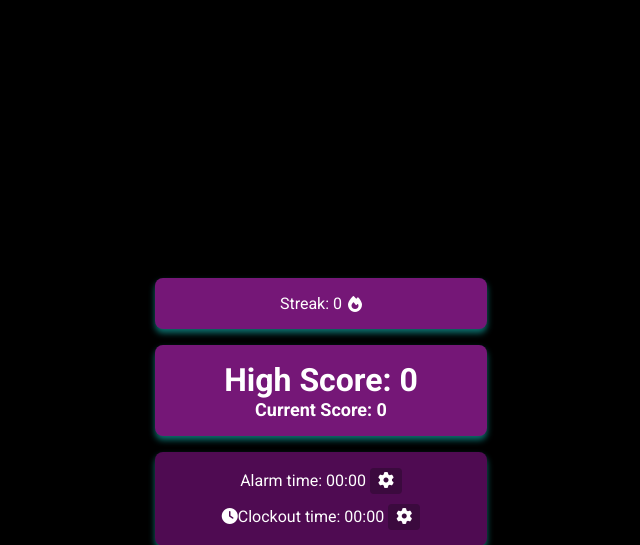
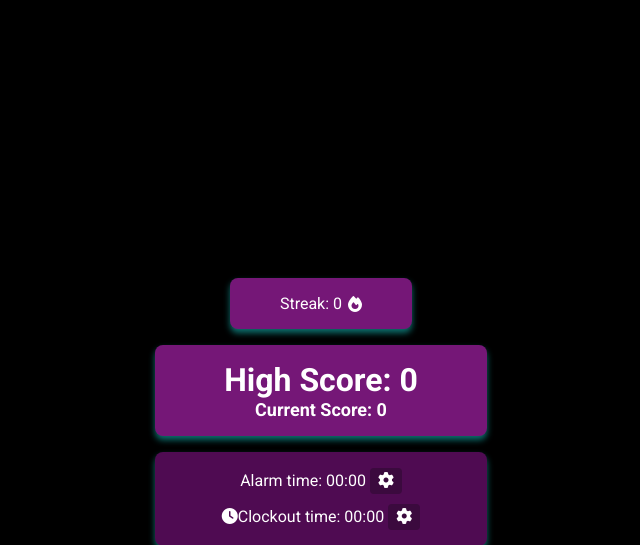
Before and after one commit to Jayl-code/sleepBotWebServer, a Flask app: page / in a window 1280 px wide. Shown: the top 545 px of the page, without its empty margins (319-959 px from the left). Run offline with Flask 3, Linux system fonts and the light colour scheme; data that the repository does not hold is empty; some libraries are stand-ins or nearby versions.

Commit message:
Made streaks thinner

```diff
--- a/static/style.css
+++ b/static/style.css
@@ -34,10 +34,17 @@ body{
     padding: 1rem;
     border-radius: 8px;
     box-shadow: 0 4px 6px rgba(19, 159, 156, 0.7);
-    width: 300px;
     margin-bottom: 1rem;
     text-align: center;
     align-items: center;
+}
+
+.scores {
+    width: 300px;
+}
+
+.streak {
+    width: 150px;
 }
 
 .streak_row {
```
